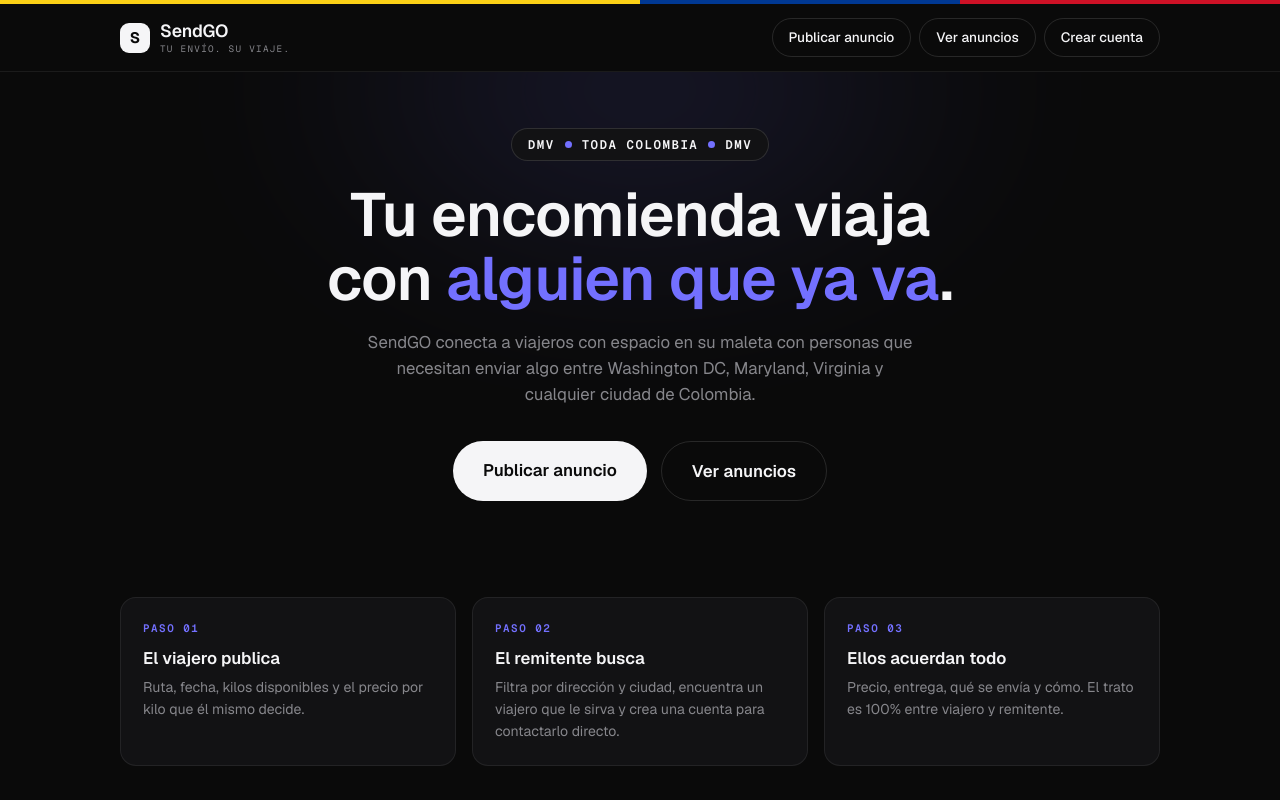
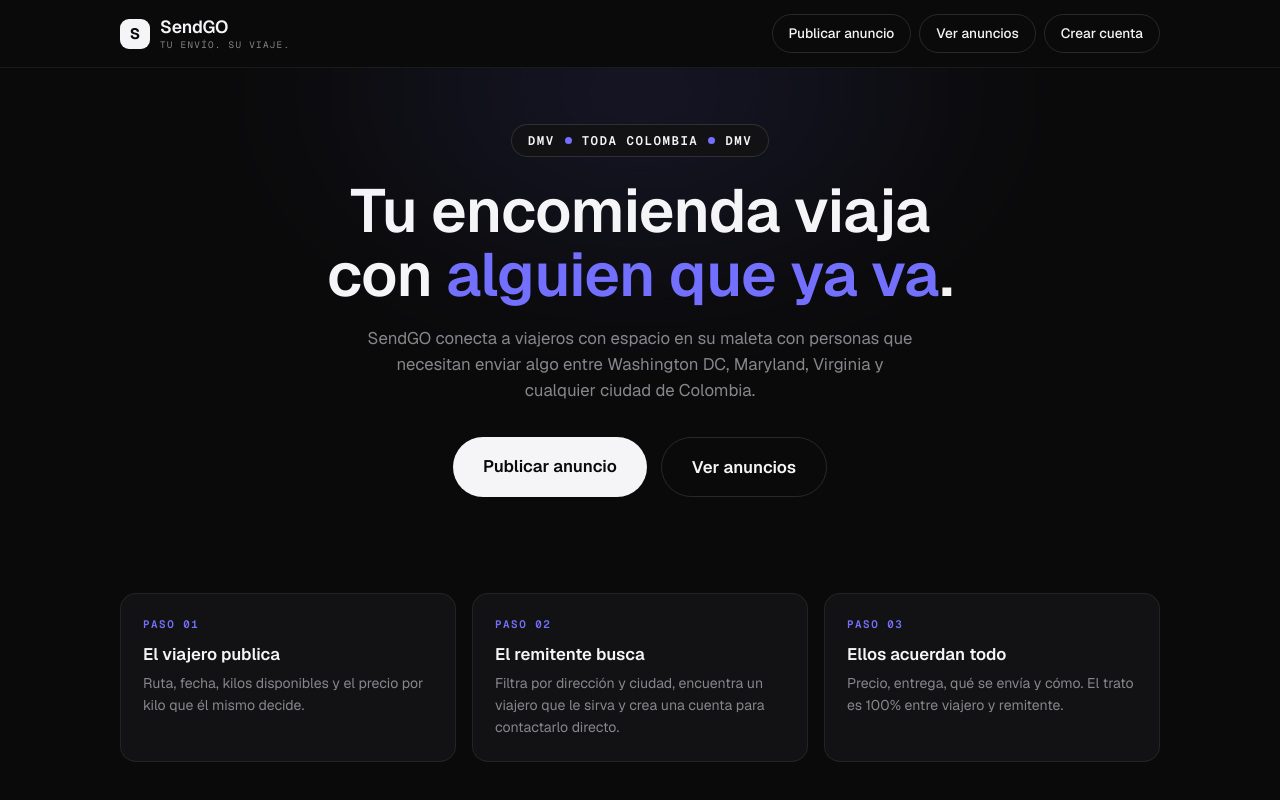
Before and after one commit to andrescaceres1108-cmd/ENVIALO---WEB, a Next.js app: page / in a window 1280 px wide. Shown: the top 800 px of the page. Built offline with nearby package versions, Linux system fonts and the light colour scheme; no server answers.

Commit message:
Quita la franja tricolor de la bandera de Colombia del header

```diff
--- a/components/Header.tsx
+++ b/components/Header.tsx
@@ -20,11 +20,6 @@
 
   return (
     <header>
-      <div className="tricolor">
-        <span></span>
-        <span></span>
-        <span></span>
-      </div>
       <div className="header-in">
         <Link href="/" className="logo">
           <span className="logo-badge">S</span>
```
